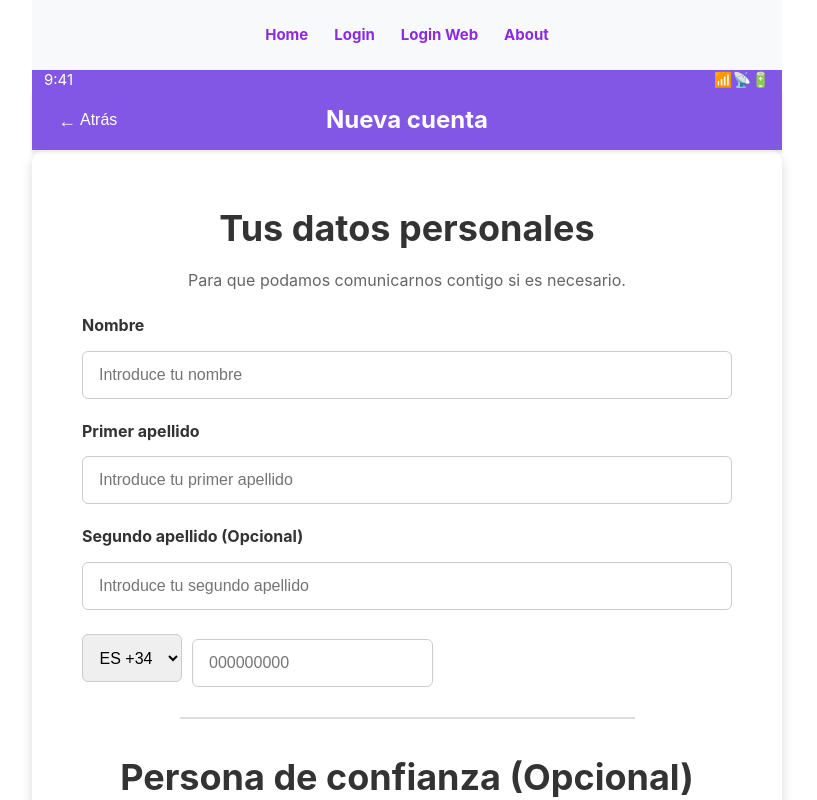
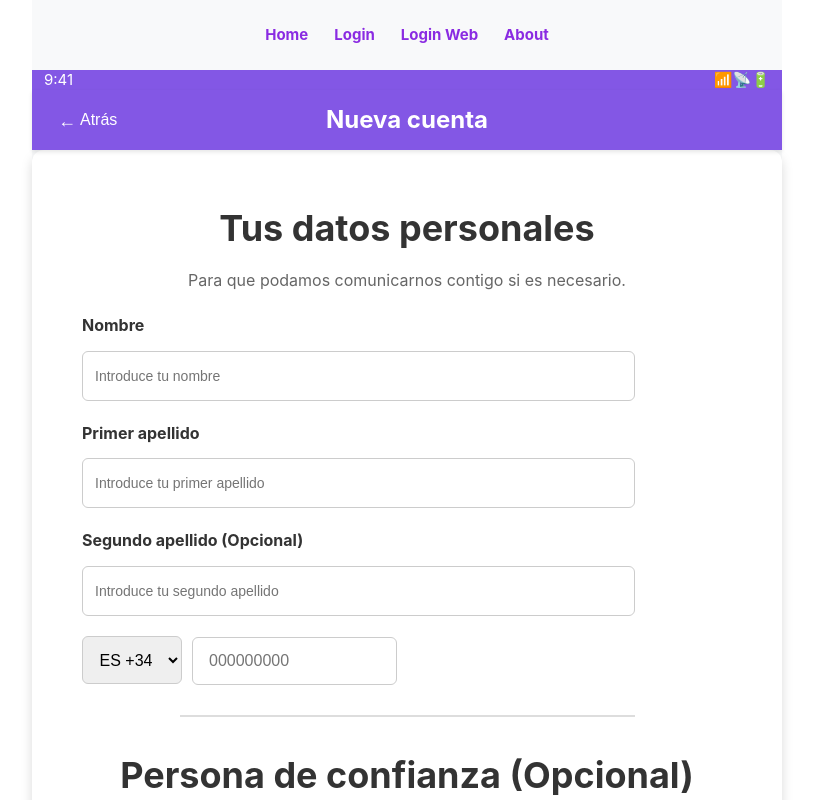
Before and after one commit to CarlosAlberto19/PRACTICAS_ACCESSROBOT, a Vue app: page /datos-personales in a window 1280 px wide. Shown: the top 800 px of the page, without its empty margins (0-817 px from the left). Built offline with nearby package versions, Linux system fonts and the light colour scheme.

Commit message:
último ajuste ancho y margen todo ok

```diff
--- a/src/views/DatosPersonalesView.vue
+++ b/src/views/DatosPersonalesView.vue
@@ -305,10 +305,11 @@ const volverAtras = () => {
 =============================== */
 .telefono-container {
   display: flex;
-  align-items: center;
+  align-items: center; /* 🔥 Alinea los elementos verticalmente */
   gap: 10px;
   width: 100%;
 }
+
 .codigo-pais {
   flex: 0 0 100px;
   height: 48px;
@@ -321,7 +322,8 @@ const volverAtras = () => {
   margin: 0;
 }
 
-/* Sube un poco el input interno de PruebaInput */
+/* 🔥 Sube un poco el input para que quede alineado */
+/* 🔧 Ajuste extra en la alineación del input */
 :deep(.prueba-input.input-telefono .contenedor-input input) {
   height: 48px;
   padding: 10px 16px;
@@ -331,9 +333,8 @@ const volverAtras = () => {
   box-sizing: border-box;
   margin: 0;
   line-height: 1.2;
-  margin-top: -3px;
+  margin-top: -11px; /* 🔥 Lo subimos un poco más */
 }
-
 /* ============================
    LABELS EN NEGRITA
 =============================== */
@@ -356,4 +357,13 @@ const volverAtras = () => {
 :deep(.primary-button) {
   margin-top: 30px; /* Baja el botón para darle espacio */
 }
+
+:deep(.prueba-input .contenedor-input input) {
+  height: 50px; /* 🔥 Reduce el tamaño (antes 48px) */
+  width: 85%  ; /* 🔥 Ajusta el ancho */
+  padding: 6px 12px; /* 🔥 Ajusta el padding */
+  font-size: 14px; /* 🔥 Reduce el tamaño de la fuente */
+}
+
+
 </style>
```
